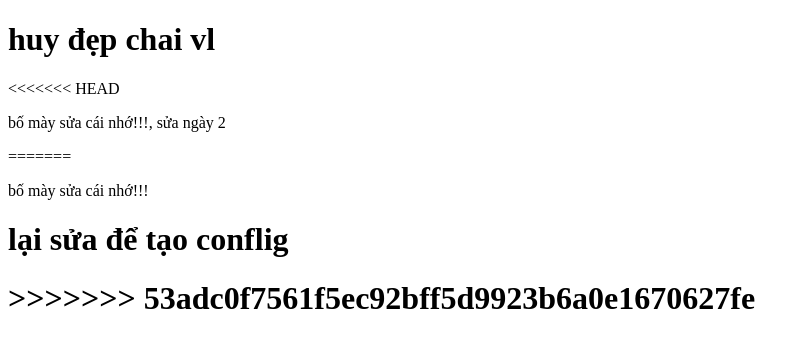
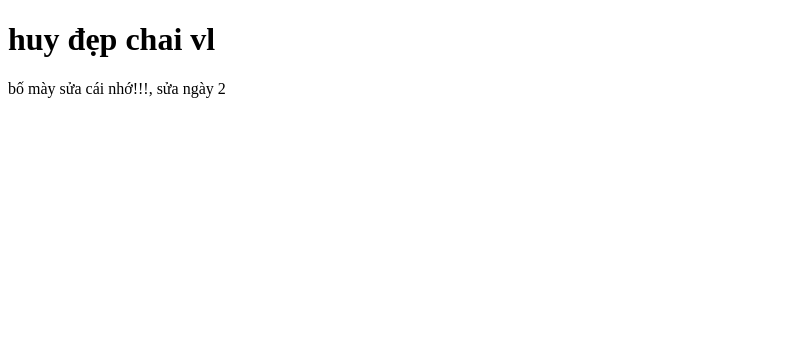
Before and after one commit to vanhuy127/test-git, a plain HTML site: page index.html in a window 1280 px wide. Shown: the whole page, without its empty margins (0-810 px from the left). Drawn offline with Linux system fonts and the light colour scheme.

Commit message:
commit lan2

```diff
--- a/index.html
+++ b/index.html
@@ -8,15 +8,8 @@
   </head>
   <body>
     <h1>huy đẹp chai vl</h1>
-<<<<<<< HEAD
 
     <p>bố mày sửa cái nhớ!!!, sửa ngày 2</p>
     <p></p>
-=======
-
-    <p> bố mày sửa cái nhớ!!!<p>
-
-    <h1> lại sửa để tạo conflig <h1>
->>>>>>> 53adc0f7561f5ec92bff5d9923b6a0e1670627fe
   </body>
 </html>
```
